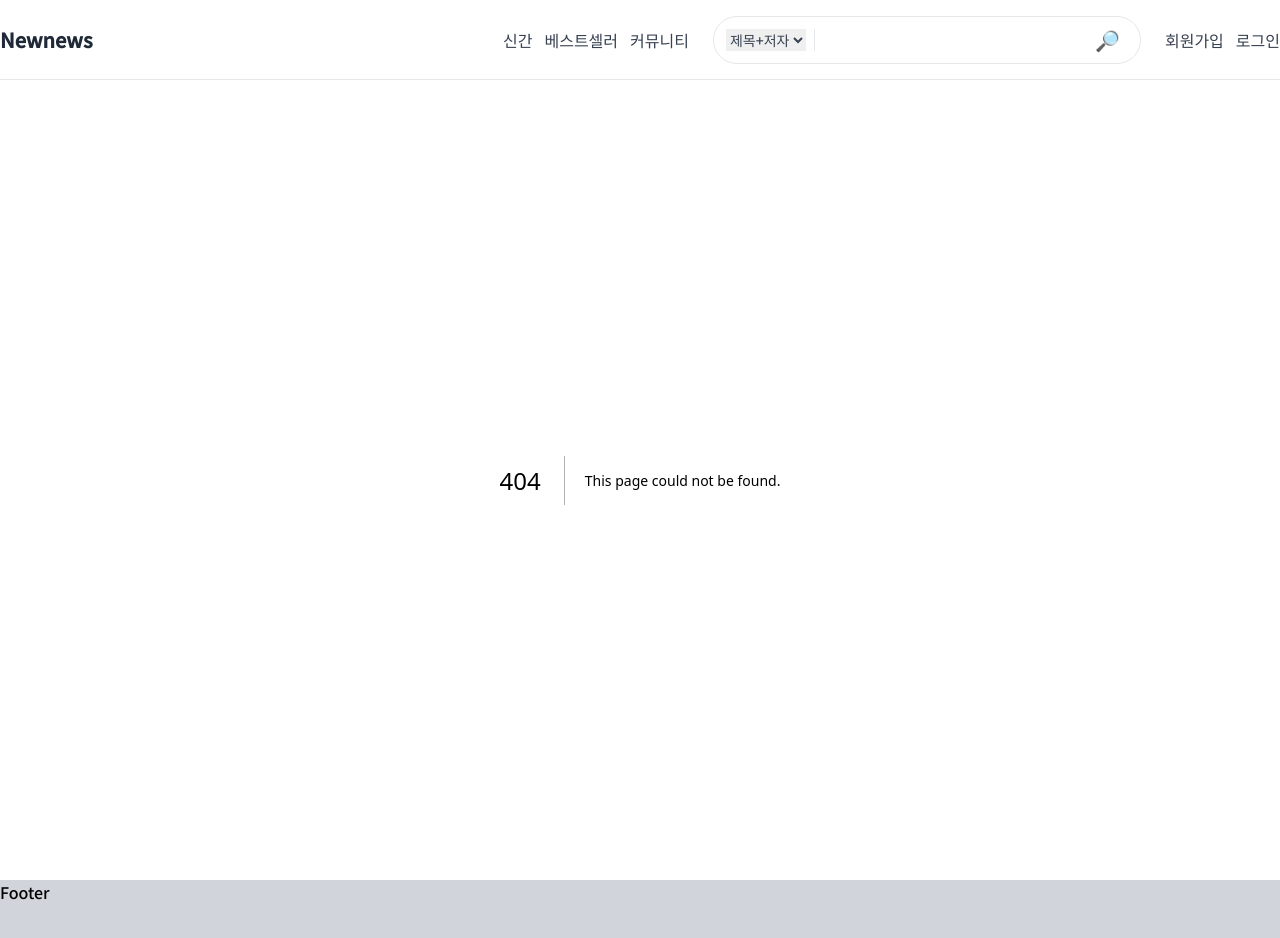
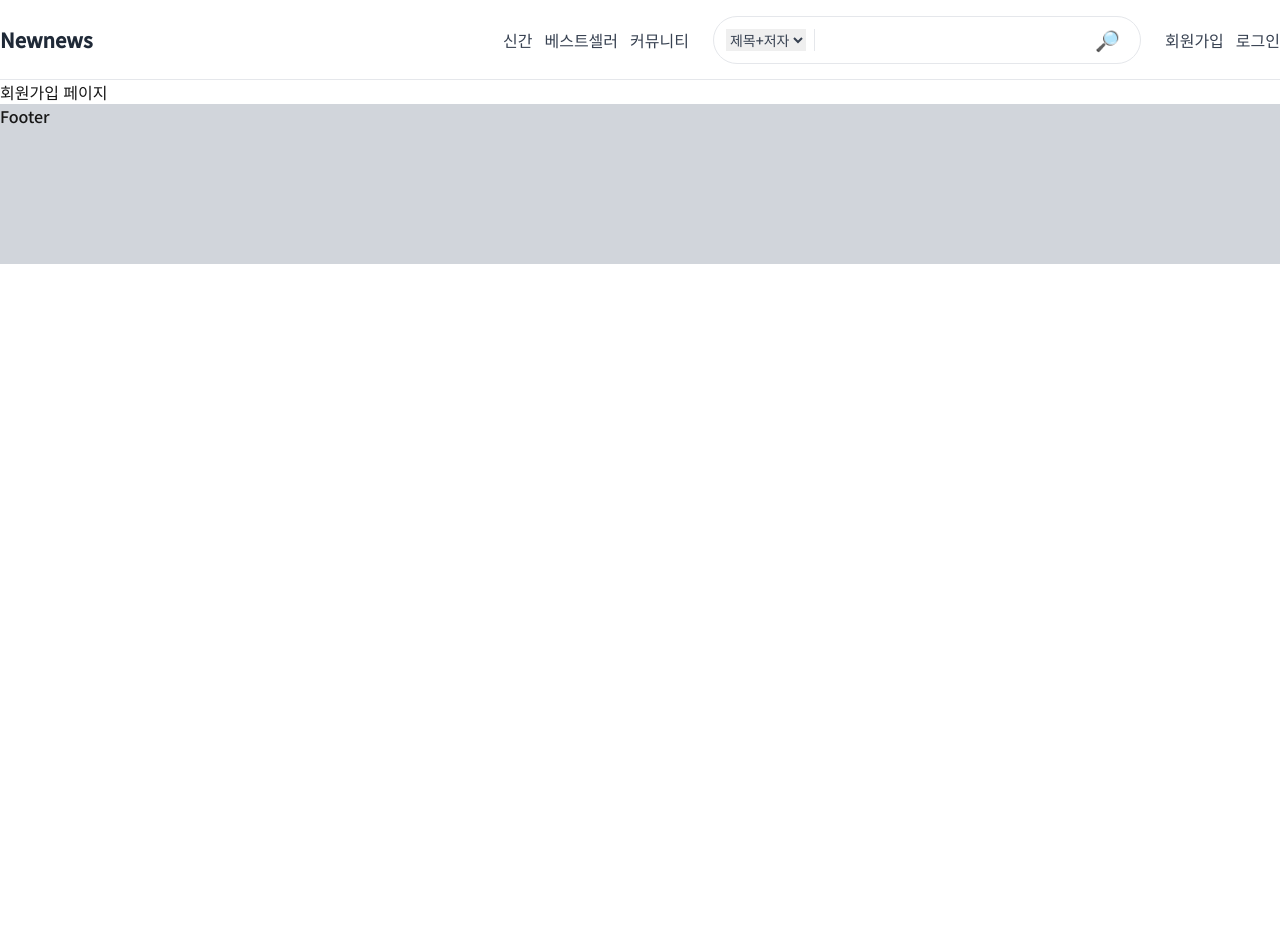
Before and after one commit to hhejo/newnews, a Next.js app: page /signup in a window 1280 px wide. Before the commit this address had no page. Shown: the top 938 px of the page. After the commit the page ends 800 px from the top, so only its background shows below. Built offline with nearby package versions, Linux system fonts and the light colour scheme.

Commit message:
feat: add signup page

```diff
--- /dev/null
+++ b/app/signup/page.tsx
@@ -0,0 +1,3 @@
+export default function Page() {
+  return <div>회원가입 페이지</div>;
+}
```
